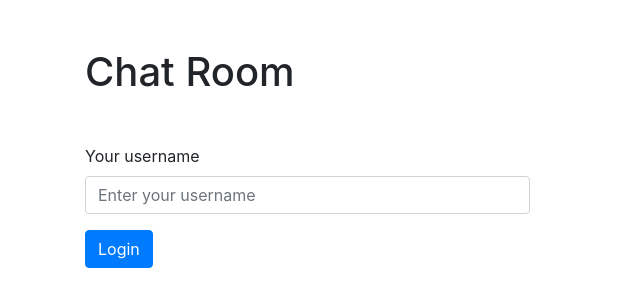
After one commit to Vladikolev0321/CarsRental, a Flask app: page /chat2 in a window 1280 px wide. The commit adds this page. Shown: the top 307 px of the page, without its empty margins (0-640 px from the left). Run offline with Flask 2, Linux system fonts and the light colour scheme; some libraries are stand-ins or nearby versions.

Commit message:
making the chat

```diff
--- a/carsRental/models.py
+++ b/carsRental/models.py
@@ -100,7 +100,7 @@ class Message(db.Model):
     sender_id = db.Column(db.Integer, db.ForeignKey(User.id))
     # receiver_id = db.Column(db.Integer, db.ForeignKey(User.id))
     group_id = db.Column(db.Integer, db.ForeignKey(Group.id))
-    content = db.Column(db.String, nullable=False)
+    content = db.Column(db.Text, nullable=False)
     timestamp = db.Column(db.DateTime, nullable=False, default=datetime.utcnow)
 
 
--- a/carsRental/routes.py
+++ b/carsRental/routes.py
@@ -3,7 +3,7 @@ from werkzeug.utils import redirect
 from wtforms.validators import Email
 from carsRental.models import *
 from carsRental import app, bcrypt, db, folium
-from flask import request, render_template, url_for, flash, redirect, abort
+from flask import request, render_template, url_for, flash, redirect, abort, session
 from carsRental.forms import CarPoolForm, LoginForm, RegistrationForm, RentForm, WaypointForm
 from flask_login import login_user, current_user
 from base64 import b64encode
@@ -28,7 +28,52 @@ from flask_socketio import SocketIO, send
 
 
 
+
+
+
+
 nom = Nominatim(user_agent="CarsRental")
+
+
+### for chat
+
+@socketio.on('message')
+def handleMessage(data):
+    print(f"Message: {data}")
+    send(data, broadcast=True)
+
+    message = Message(username=data['username'], msg=data['msg'])
+    db.session.add(message)
+    db.session.commit()
+
+@app.route('/chat2', methods=["GET", "POST"])
+def chat2():
+    print(session)
+    username = None
+    if session.get('username'):
+        username = session.get('username')
+    return render_template('chat2.html', username=username)
+
+@app.route('/login2', methods=["GET", "POST"])
+def login2():
+    if request.method == "POST":
+        username = request.form.get('username')
+        session['username'] = username
+    return redirect(url_for('chat2'))
+
+
+
+@app.route('/logout2')
+def logout2():
+    session.pop('username', None)
+    return redirect(url_for('/'))
+
+
+
+###
+
+
+
 @app.route("/", methods=['GET', 'POST'])
 
 def home():
--- a/carsRental/templates/chat.html
+++ b/carsRental/templates/chat.html
@@ -3,6 +3,7 @@
 <title>Chat Room</title>
 <script type="text/javascript" src="https://cdnjs.cloudflare.com/ajax/libs/socket.io/1.4.8/socket.io.min.js"></script>
 <script src="https://ajax.googleapis.com/ajax/libs/jquery/2.2.4/jquery.min.js"></script>
+
 </head>
 <body>
 <script type="text/javascript">
--- /dev/null
+++ b/carsRental/templates/chat2.html
@@ -0,0 +1,101 @@
+<!DOCTYPE html>
+<html lang="en">
+<head>
+    <meta charset="UTF-8">
+    <meta http-equiv="X-UA-Compatible" content="IE=edge">
+    <meta name="viewport" content="width=device-width, initial-scale=1.0">
+    <title>Chat Room </title>
+
+    <link rel="stylesheet" href="https://stackpath.bootstrapcdn.com/bootstrap/4.3.1/css/bootstrap.min.css" integrity="sha384-ggOyR0iXCbMQv3Xipma34MD+dH/1fQ784/j6cY/iJTQUOhcWr7x9JvoRxT2MZw1T" crossorigin="anonymous">
+
+
+</head>
+<body>
+    <div class="container mt-5 mb-4">
+        <h1>Chat Room</h1>
+    </div>
+
+    <div class="container my-5">
+        <div class="row">
+            <div class="col-5">
+                {% if username is none %}
+                    <form action="/login2" id='form_set_username' method="POST" autocomplete="off" novalidate="POST">
+                        <div class="form-group">
+                            <label for="username_input">Your username</label>
+                            <input type="text" class="form-control" id="username" name="username" placeholder="Enter your username">
+                        </div>
+                        <button type="submit" class="btn btn-primary">Login</button>
+                        <!---<p><a href="/login2">Login2</a></p> -->
+                    </form>
+                {% else %}
+                    <h2>Hello, <strong id="username">{{ username }}</strong></h2>
+                    <p><a href="/logout2">Exit</a></p>
+                {% endif %}
+            </div>
+        </div>
+    </div>
+
+    {% if username is not none %}
+        <div class="container">
+            <ul id="messages"></ul>
+            <div class="row">
+                <div class="col-7">
+                    <form id="form_send_msg" autocomplete="off" method="POST" novalidate>
+                        <div class="form-group">
+                            <label for="message_input">Message</label>
+                            <input type="text" class="form-control" id="message_input" placeholder="Enter your message here">
+                        </div>
+                        <button type="submit" id="send_msg" class="btn btn-success">Send</button>
+                    </form>
+                </div>
+            </div>
+        </div>
+    {% endif %}
+
+
+
+    <script src="https://ajax.googleapis.com/ajax/libs/jquery/2.2.4/jquery.min.js"></script>
+    <script src="https://stackpath.bootstrapcdn.com/bootstrap/4.3.1/js/bootstrap.min.js" integrity="sha384-JjSmVgyd0p3pXB1rRibZUAYoIIy6OrQ6VrjIEaFf/nJGzIxFDsf4x0xIM+B07jRM" crossorigin="anonymous"></script>
+    <script src="https://cdnjs.cloudflare.com/ajax/libs/popper.js/1.12.3/umd/popper.min.js" integrity="sha384-vFJXuSJphROIrBnz7yo7oB41mKfc8JzQZiCq4NCceLEaO4IHwicKwpJf9c9IpFgh" crossorigin="anonymous"></script>
+    {% if username is not none %}
+    <script src="https://cdn.socket.io/3.1.3/socket.io.min.js" integrity="sha384-cPwlPLvBTa3sKAgddT6krw0cJat7egBga3DJepJyrLl4Q9/5WLra3rrnMcyTyOnh" crossorigin="anonymous"></script>
+
+        <script>
+            $(document).ready(() => {
+                $('#form_send_msg').on('submit', (e) =>{
+                    e.preventDefault();
+                })
+            });
+
+            const socket = io.connect('https://127.0.0.1:5000');
+            const username = $('#username').text();
+
+            socket.on('connect', () => {
+                socket.send({'username': 'Service message', 'msg': 'User ' + username + 'has_connected'});
+            });
+
+            $('#send_msg').on('click', () => {
+                socket.send({
+                    'msg': $('#message_input').val(),
+                    'username': username
+                });
+            });
+
+            socket.on('message', data => {
+                if(data.msg.length > 0){
+                    if(data.username === 'Service message'){
+                        $('#messages').append('<li class="text-muted"><strong>${data.username}:</strong> ${data.msg}</li>');
+                    }else{
+                        $('#messages').append('<li><strong>${data.username}:</strong> ${data.msg}</li>');
+                    }
+                    console.log('Recerived message');
+                }
+            })
+
+
+        </script>
+
+    {% endif %}
+
+</body>
+</html>
--- a/run.py
+++ b/run.py
@@ -1,4 +1,4 @@
-import socketio
+#import socketio
 from carsRental import app, socketio
 
 if __name__ == '__main__':
```
Also changed, not shown: carsRental/__init__.py (+38 -2 lines), chat.py (+54 -54 lines).
